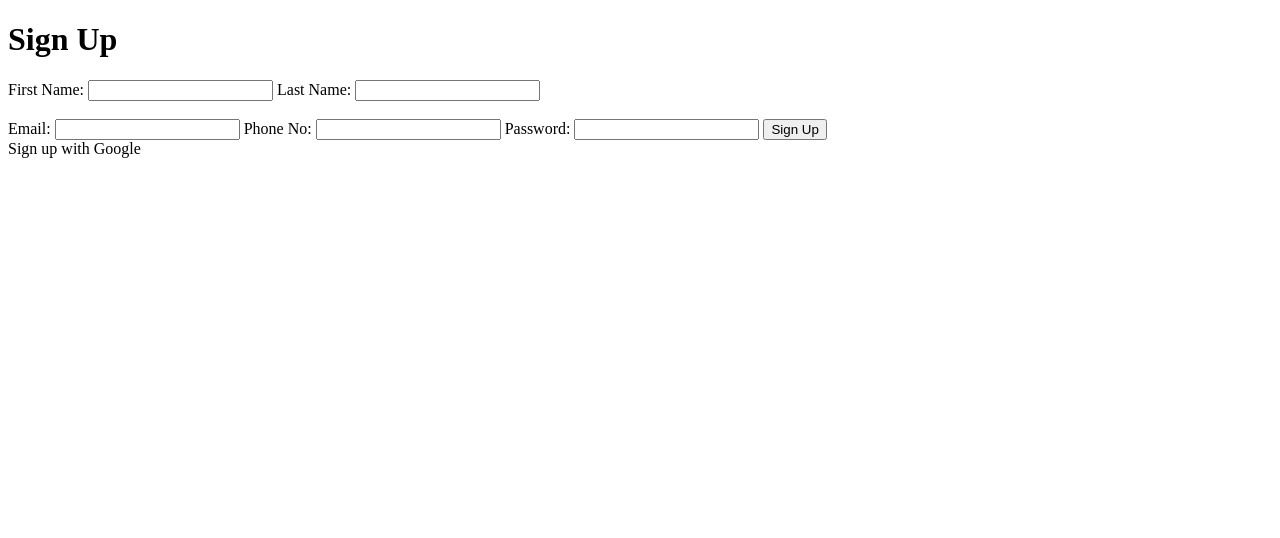
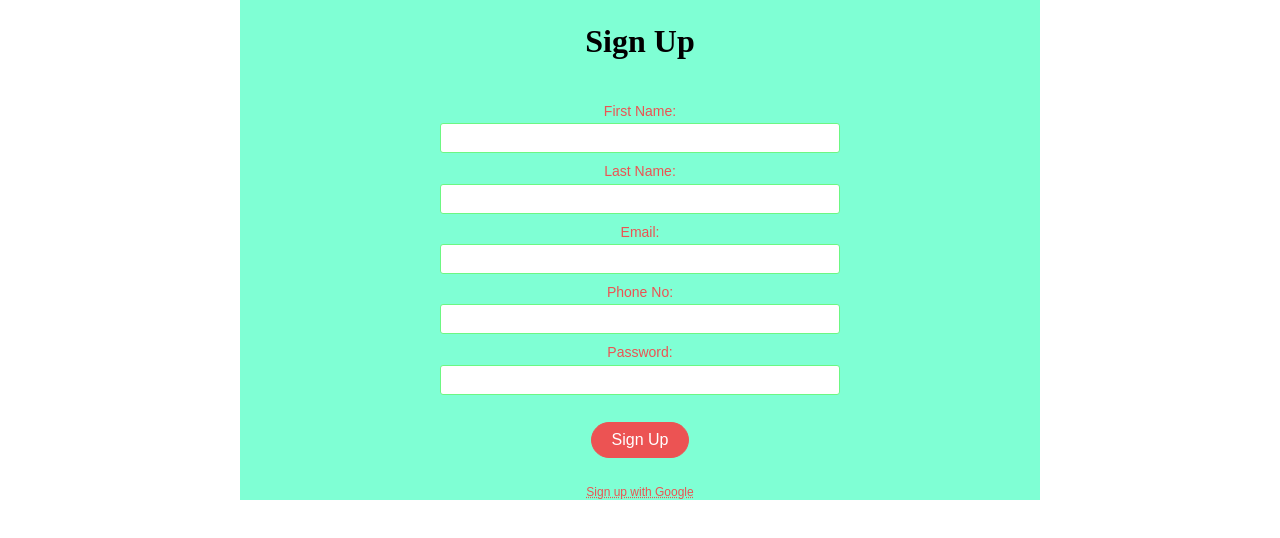
Before and after one commit to Kenny1995/Dreami, a website: page UI/signup.html in a window 1280 px wide. Drawn offline with Linux system fonts and the light colour scheme.

Commit message:
Made changes on the signup page and also on the design of the page

```diff
--- /dev/null
+++ b/UI/css/style.css
@@ -0,0 +1,96 @@
+body {
+    height: 100%;
+    margin: 0;
+    display: grid;
+    align-items: center;
+}
+
+button {
+    font-size: 16px;
+    margin: 25px 0 0 0;
+    color: #ec5353;
+    border: 1px solid #ec5353;
+    background: transparent;
+    font-family: Montserrat, sans-serif;
+    padding: 8px 20px;
+    border-radius: 5px;
+    cursor: pointer;
+    transition: all 300ms ease-in-out;
+}
+
+button:hover {
+    background: #ec5353;
+    color: rgba(0, 0, 0, 0.75);
+}
+
+#signUpForm {
+    box-sizing: border-box;
+    padding: 0 10px;
+    display: grid;
+    align-items: center;
+    justify-items: center;
+    left: 50%;
+    width: 800px;
+    height: 500px;
+    margin: auto;
+    background-color: aquamarine;
+}
+
+input {
+    text-align: left;
+    font-size: 16px;
+    box-sizing: border-box;
+    font-family: Montserrat, sans-serif;
+    border: 1px solid #6cf783;
+    border-radius: 3px;
+    color: #ec5353;
+    width: 400PX;
+    padding: 5px;
+    transition: all 300ms ease-in-out;
+}
+
+input:focus {
+    background: rgba(0, 0, 0, 0.05);
+}
+
+label {
+    display: block;
+    margin: 8px 0 2px 0;
+    color: #ec5353;
+    font-family: Montserrat, sans-serif;
+    font-size: 14px;
+    box-sizing: border-box;
+    text-align: left;
+}
+
+label:first-of-type {
+    margin-top: 20px;
+}
+
+.forgotPassword {
+    font-size: 12px;
+    font-family: Montserrat, sans-serif;
+    color: #ec5353;
+    margin-top: 25px;
+    text-decoration: underline;
+    text-decoration-style: dotted;
+    cursor: pointer;
+}
+
+.ellipse {
+    font-size: 16px;
+    margin: 25px 0 0 0;
+    color: white;
+    border: 1px solid #ec5353;
+    background: #ec5353;
+    font-family: Montserrat, sans-serif;
+    padding: 8px 20px;
+    border-radius: 500px;
+    cursor: pointer;
+    transition: all 300ms ease-in-out;
+}
+
+.ellipse:hover {
+    color: white;
+    box-shadow: 0 0 8px 0 #ec5353;
+}
--- a/UI/signup.html
+++ b/UI/signup.html
@@ -5,12 +5,12 @@
     <meta charset="UTF-8">
     <meta name="viewport" content="width=device-width, initial-scale=1.0">
     <meta http-equiv="X-UA-Compatible" content="ie=edge">
-    <title>Document</title>
+    <title>Sign Up</title>
+    <link rel="stylesheet" href="./css/style.css">
 </head>
 
 <body>
     <!-- <h1 id="signup">Sign-Up</h1> -->
-    <form action="" id="form1">
     <div id="signUpForm">
         <h1>Sign Up</h1>
 
@@ -19,8 +19,6 @@
 
         <label for="lastname">Last Name:</label>
         <input type="text" name="lastname">
-            <br>
-            <br>
 
         <label for="email">Email:</label>
         <input type="email" name="email">
@@ -34,7 +32,7 @@
         <button class="ellipse">Sign Up</button>
 
         <div class="forgotPassword">Sign up with Google</div>
-    </form>
+    </div>
 </body>
 
 </html>
```
Lines whose indentation alone changed are shown as unchanged.
